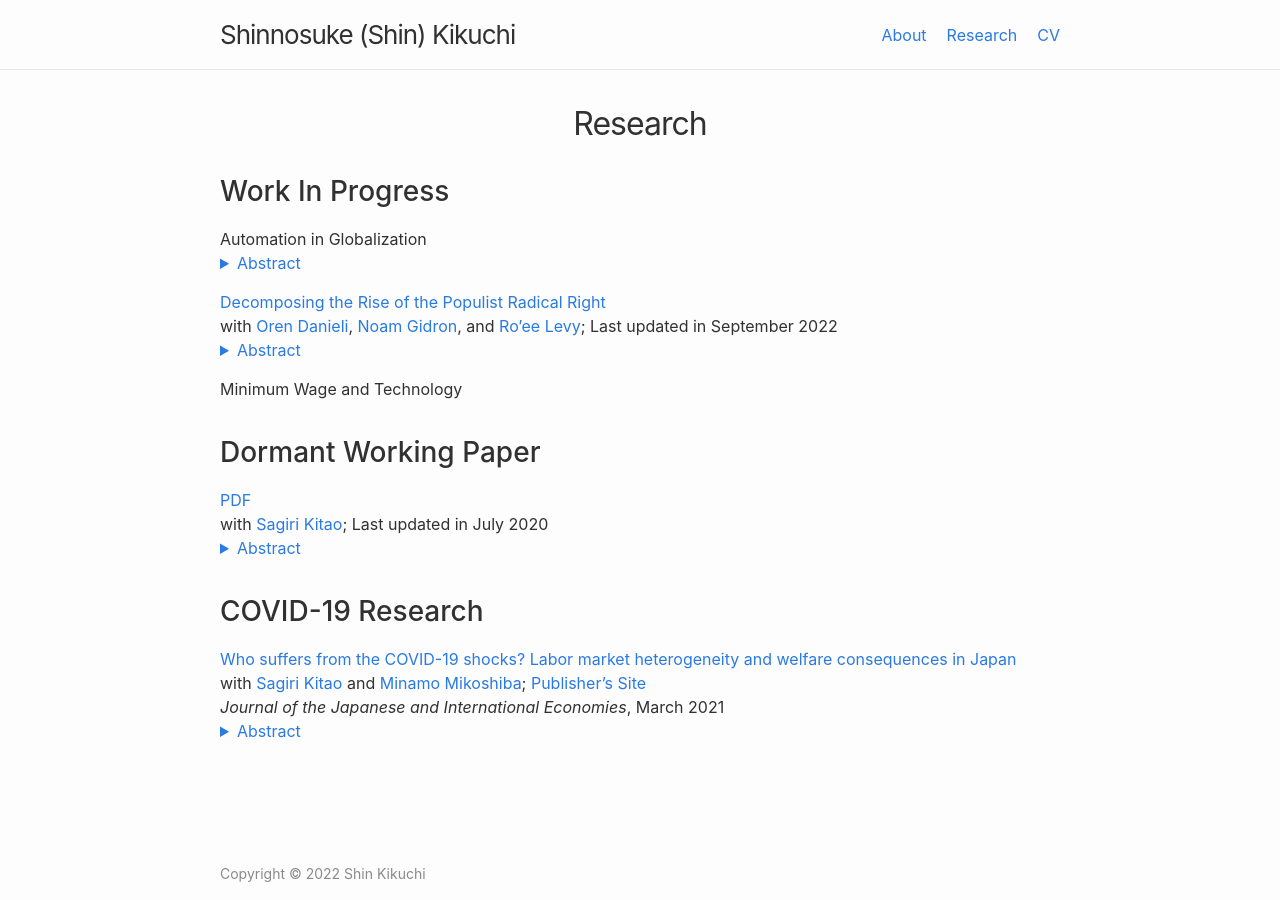
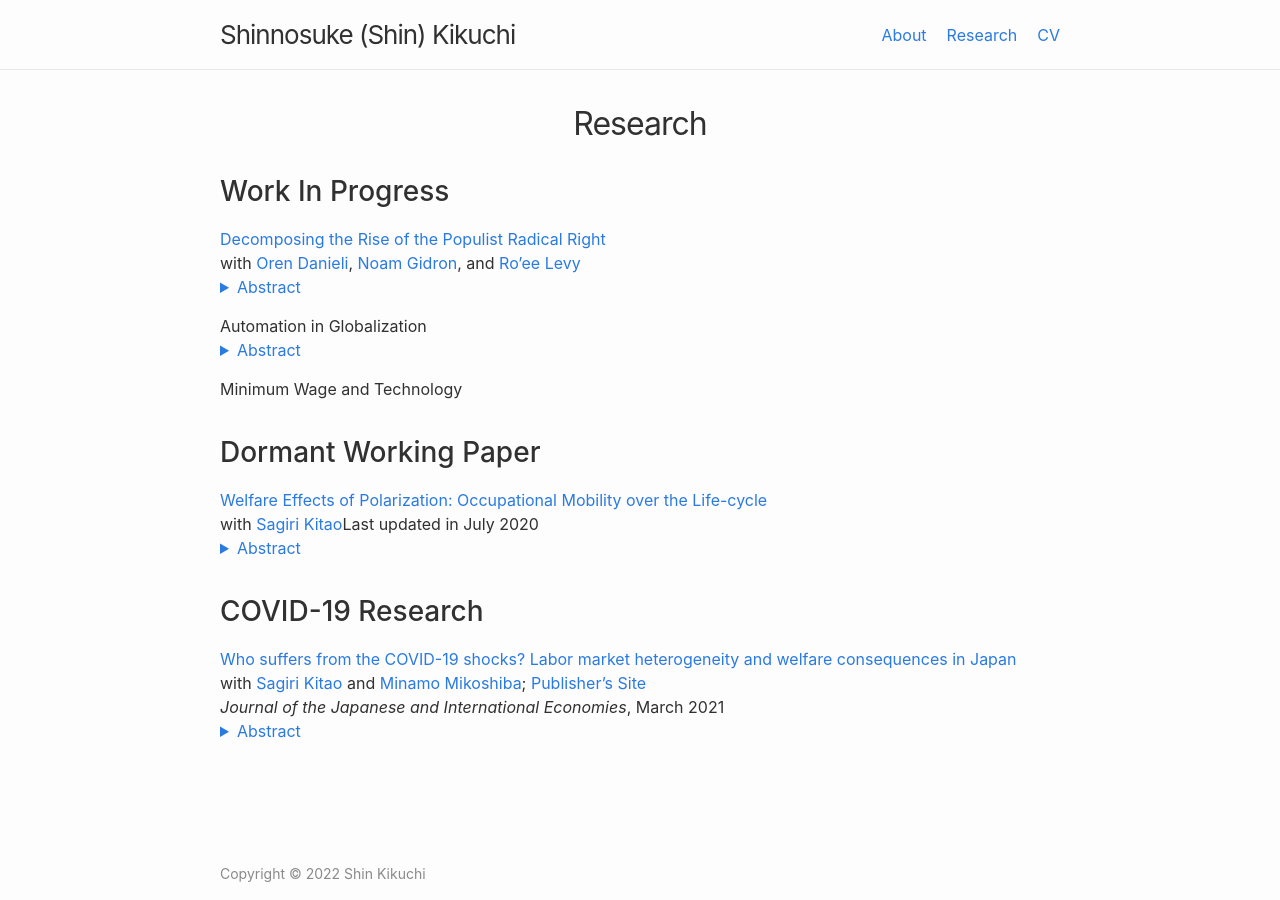
Before and after one commit to shinnkikuchi/shinnkikuchi.github.io, a Jekyll site: the page built from research.md, in a window 1280 px wide. Built offline with Jekyll 4.4.1, drawn with Linux system fonts in a browser that asks for light colours; some of the changed lines change nothing that is shown.

Commit message:
Update research.md

```diff
--- a/research.md
+++ b/research.md
@@ -5,6 +5,16 @@ permalink: /research/
 ---
 
 ## Work In Progress
+
+<a href="/files/research/DGKL-Populism.pdf" target="_blank">Decomposing the Rise of the Populist Radical Right</a>
+<br>
+with <a href="https://www.orendanieli.com/home" target="_blank">Oren Danieli</a>, <a href="https://scholar.harvard.edu/gidron/home" target="_blank">Noam Gidron</a>, and <a href="https://www.roeelevy.com/" target="_blank">Ro'ee Levy</a><br>
+<details style="margin-bottom: 15px; margin-top: -15px">
+	<summary style="color: #2a7ae2">Abstract</summary>
+
+	Support for populist radical right parties in Europe has dramatically increased in the twenty-first century. We decompose the rise of the populist radical right between 2005-2020 into four components: changes in party positions, changes in voter characteristics (demographics and opinions), changes in voters' priorities, and a residual. We merge data on party positions from the Comparative Manifesto Project with data on voter characteristics from the Integrated Value Survey. Using a probabilistic voting model, we estimate voting priorities: the parameters of the utility function, which determine the weights voters place on different party positions, given their characteristics. We find that shifts in party positions and changes in voter characteristics explain only a negligible part of the rise of the populist radical right. Instead, the main driver behind the success of populist radical right parties lies in voters' changing priorities: voters---mainly older, non-unionized low-educated males---increasingly place a higher priority on cultural issues compared to economic issues. This allows populist radical right parties to tap into a preexisting reservoir of culturally conservative voters.
+
+</details>
 
 Automation in Globalization<br>
 <details style="margin-bottom: 15px; margin-top: -15px">
@@ -14,22 +24,12 @@ Automation in Globalization<br>
 
 </details>
 
-<a href="/files/research/DGKL-Populism.pdf" target="_blank">Decomposing the Rise of the Populist Radical Right</a>
-<br>
-with <a href="https://www.orendanieli.com/home" target="_blank">Oren Danieli</a>, <a href="https://scholar.harvard.edu/gidron/home" target="_blank">Noam Gidron</a>, and <a href="https://www.roeelevy.com/" target="_blank">Ro'ee Levy</a>; Last updated in September 2022<br>
-<details style="margin-bottom: 15px; margin-top: -15px">
-	<summary style="color: #2a7ae2">Abstract</summary>
-
-	Support for populist radical right parties in Europe has dramatically increased in the twenty-first century. We decompose the rise of the populist radical right between 2005-2020 into four components: changes in party positions, changes in voter characteristics (demographics and opinions), changes in voters' priorities, and a residual. We merge data on party positions from the Comparative Manifesto Project with data on voter characteristics from the Integrated Value Survey. Using a probabilistic voting model, we estimate voting priorities: the parameters of the utility function, which determine the weights voters place on different party positions, given their characteristics. We find that shifts in party positions and changes in voter characteristics explain only a negligible part of the rise of the populist radical right. Instead, the main driver behind the success of populist radical right parties lies in voters' changing priorities: voters---mainly older, non-unionized low-educated males---increasingly place a higher priority on cultural issues compared to economic issues. This allows populist radical right parties to tap into a preexisting reservoir of culturally conservative voters.
-
-</details>
-
 Minimum Wage and Technology<br>
 
 ## Dormant Working Paper
 
-<a href="/files/research/KK-ROBOT.pdf" target="_blank"><a href="/files/research/KK-ROBOT.pdf" target="_blank">PDF</a></a><br>
-with <a href="https://sites.google.com/site/sagirikitao/home" target="_blank">Sagiri Kitao</a>; Last updated in July 2020<br>
+<a href="/files/research/KK-ROBOT.pdf" target="_blank">Welfare Effects of Polarization: Occupational Mobility over the Life-cycle</a><br>
+with <a href="https://sites.google.com/site/sagirikitao/home" target="_blank">Sagiri Kitao</a>Last updated in July 2020<br>
 <details style="margin-bottom: 15px; margin-top: -15px">
 	<summary style="color: #2a7ae2">Abstract</summary>
 
```
